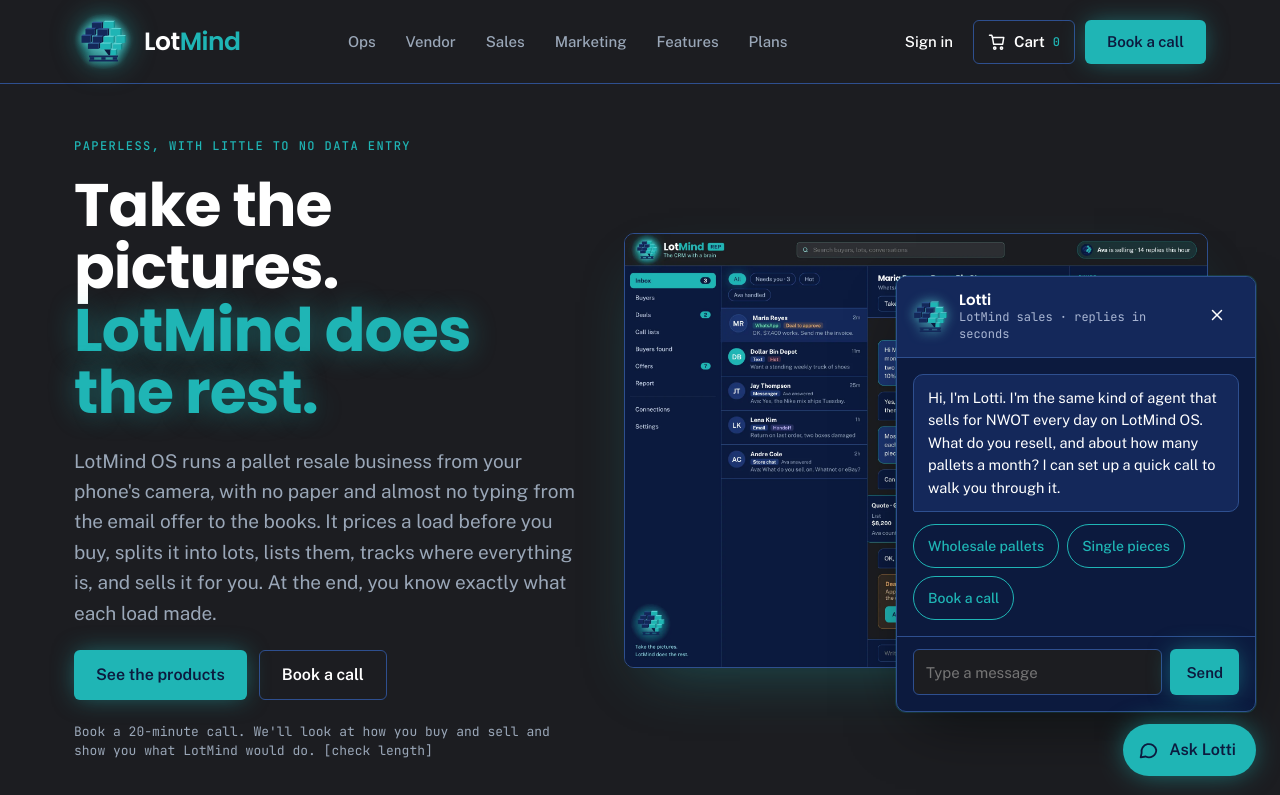
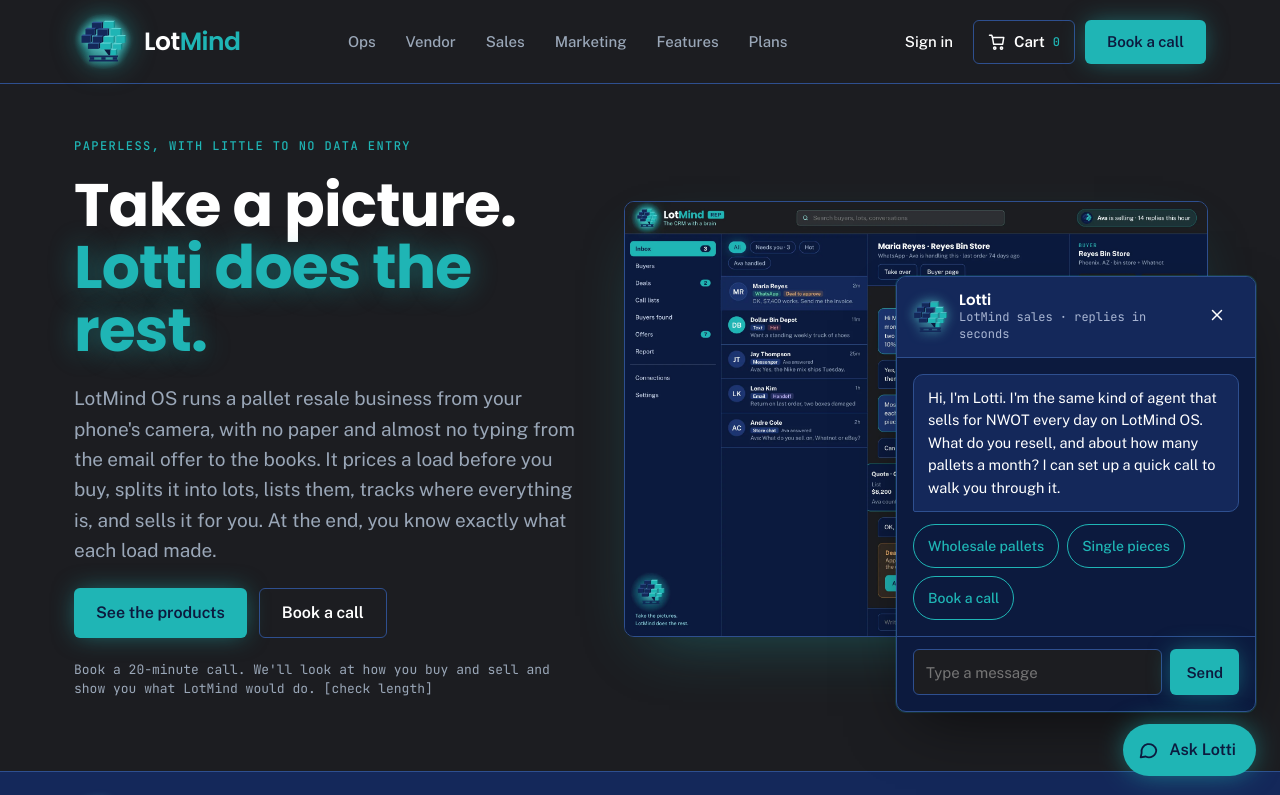
Before and after one commit to LotMind/lotmind-site, a plain HTML site: page index.html in a window 1280 px wide. Shown: the top 795 px of the page. Drawn offline with nearby package versions, Linux system fonts and the light colour scheme.

Commit message:
Tagline everywhere: Take a picture. Lotti does the rest.
Jeff, Nov 19 2026: the tagline is "Take a picture. Lotti does the rest." everywhere. The home headline,
title and share previews, and every page footer still said "Take the pictures. LotMind does the rest."

Co-Authored-By: Claude Opus 5.5 <noreply@anthropic.com>

```diff
--- a/index.html
+++ b/index.html
@@ -3,17 +3,17 @@
 <head>
 <meta charset="utf-8">
 <meta name="viewport" content="width=device-width, initial-scale=1, viewport-fit=cover">
-<title>LotMind OS: Take the pictures. LotMind does the rest.</title>
+<title>LotMind OS: Take a picture. Lotti does the rest.</title>
 <meta name="description" content="LotMind OS runs a pallet resale business from your phone's camera: it prices a load before you buy, splits it into lots, lists them, tracks where everything is and sells it for you.">
 <link rel="canonical" href="https://lotmind.ai/">
 <meta property="og:type" content="website">
 <meta property="og:site_name" content="LotMind">
 <meta property="og:url" content="https://lotmind.ai/">
-<meta property="og:title" content="LotMind OS: Take the pictures. LotMind does the rest.">
+<meta property="og:title" content="LotMind OS: Take a picture. Lotti does the rest.">
 <meta property="og:description" content="LotMind OS runs a pallet resale business from your phone's camera: it prices a load before you buy, splits it into lots, lists them, tracks where everything is and sells it for you.">
 <meta property="og:image" content="https://lotmind.ai/assets/sales-inbox.webp">
 <meta name="twitter:card" content="summary_large_image">
-<meta name="twitter:title" content="LotMind OS: Take the pictures. LotMind does the rest.">
+<meta name="twitter:title" content="LotMind OS: Take a picture. Lotti does the rest.">
 <meta name="twitter:description" content="LotMind OS runs a pallet resale business from your phone's camera: it prices a load before you buy, splits it into lots, lists them, tracks where everything is and sells it for you.">
 <meta name="twitter:image" content="https://lotmind.ai/assets/sales-inbox.webp">
 <meta name="theme-color" content="#0C1A3E">
@@ -49,7 +49,7 @@
 <div class="s18">
 <div class="s19">
 <p class="s20">Paperless, with little to no data entry</p>
-<h1 class="s21">Take the pictures. <span class="s22">LotMind does the rest.</span></h1>
+<h1 class="s21">Take a picture. <span class="s22">Lotti does the rest.</span></h1>
 <p class="s23">LotMind OS runs a pallet resale business from your phone's camera, with no paper and almost no typing from the email offer to the books. It prices a load before you buy, splits it into lots, lists them, tracks where everything is, and sells it for you. At the end, you know exactly what each load made.</p>
 <div class="s24"><a class="s25" href="#loop">See the products</a><a class="s26" href="mailto:jeff@lotmind.ai?subject=Book%20a%20LotMind%20call">Book a call</a></div>
 <p class="s27">Book a 20-minute call. We'll look at how you buy and sell and show you what LotMind would do. [check length]</p>
@@ -189,7 +189,7 @@
 <div class="s108">
 <div class="s109">
 <span class="s110"><span class="s8">Lot</span><span class="s9">Mind</span></span>
-<p class="s111">Take the pictures. LotMind does the rest.</p>
+<p class="s111">Take a picture. Lotti does the rest.</p>
 <p class="s112">131 N. Gilbert St.<br>Fullerton, CA 92833</p>
 </div>
 <div class="s37"><p class="s113">Products</p><a class="s114" href="/ops/">LotMind Ops</a><a class="s114" href="/vendor/">LotMind Vendor</a><a class="s114" href="/sales/">LotMind Sales</a><a class="s114" href="/marketing/">LotMind Marketing</a></div>
```
Also changed, not shown: features/index.html (+1 -1 lines), marketing/index.html (+1 -1 lines), ops/index.html (+1 -1 lines), plans/index.html (+1 -1 lines), sales/index.html (+1 -1 lines), vendor/index.html (+1 -1 lines).
